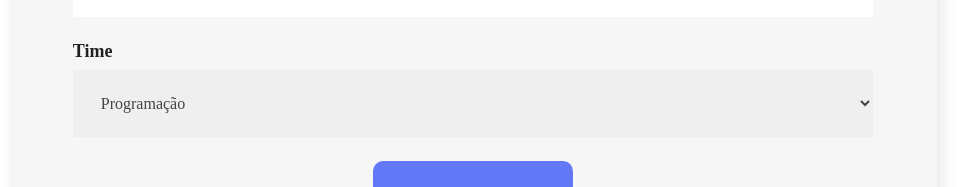
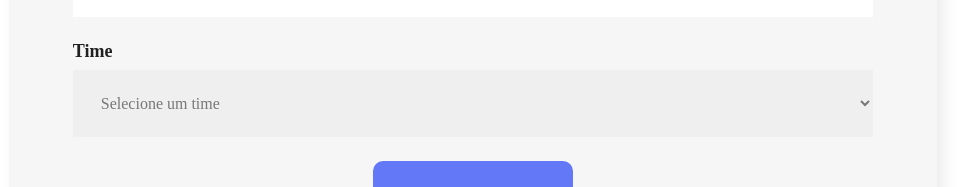
Before and after one commit to adrian-siv/alura-react-organo, a React (Create React App) app: page / in a window 1280 px wide. Shown: the part 830-1017 px from the top of the page, without its empty margins (167-1139 px from the left). Built offline with nearby package versions, Linux system fonts and the light colour scheme; the HTML template or start-up script is replaced by a standard one.

Commit message:
fix: add placeholder option and reset "times" on select

```diff
--- a/src/componentes/Formulario/index.js
+++ b/src/componentes/Formulario/index.js
@@ -9,12 +9,11 @@ const Formulario = ({aoColaboradorCadastrado, titulo, times}) => {
 	const [nome, setNome] = useState('');
 	const [cargo, setCargo] = useState('');
 	const [imagem, setImagem] = useState('');
-	const [time, setTime] = useState('Programação');
+	const [time, setTime] = useState('');
 
 
 	const aoSalvar = (evento) => {
 		evento.preventDefault();
-		console.log(nome, cargo, imagem, time);
 		aoColaboradorCadastrado({
 			nome,
 			cargo,
@@ -24,6 +23,7 @@ const Formulario = ({aoColaboradorCadastrado, titulo, times}) => {
 		setNome("");
 		setCargo("");
 		setImagem("");
+		setTime("");
 	}
 
 	return (
@@ -33,7 +33,7 @@ const Formulario = ({aoColaboradorCadastrado, titulo, times}) => {
 				<CampoTexto valor={nome} aoAlterado={valor => setNome(valor)} required label="Nome" placeholder="Digite seu nome" />
 				<CampoTexto valor={cargo} aoAlterado={valor => setCargo(valor)} required label="Cargo" placeholder="Digite seu cargo" />
 				<CampoTexto valor={imagem} aoAlterado={valor => setImagem(valor)} label="Imagem" placeholder="Digite o endereço da imagem" />
-				<ListaSuspensa valor={time} aoAlterado={valor => setTime(valor)} label="Time" itens={times}/>
+				<ListaSuspensa valor={time} aoAlterado={valor => setTime(valor)} required label="Time" itens={times}/>
 				<Botao>
 					Criar card
 				</Botao>
--- a/src/componentes/ListaSuspensa/ListaSuspensa.css
+++ b/src/componentes/ListaSuspensa/ListaSuspensa.css
@@ -21,3 +21,7 @@
     padding: 24px;
     box-sizing: border-box;
 }
+
+.lista-suspensa select:invalid {
+    color: #777777;
+}
--- a/src/componentes/ListaSuspensa/index.js
+++ b/src/componentes/ListaSuspensa/index.js
@@ -1,6 +1,6 @@
 import "./ListaSuspensa.css";
 
-const ListaSuspensa = ({itens, aoAlterado, label, valor}) => {
+const ListaSuspensa = ({itens, aoAlterado, label, valor, required}) => {
 
     const aoDigitado = (evt) => {
         aoAlterado(evt.target.value);
@@ -9,7 +9,8 @@ const ListaSuspensa = ({itens, aoAlterado, label, valor}) => {
     return (
         <div className="lista-suspensa">
             <label>{label}</label>
-            <select value={valor} onChange={aoDigitado}>
+            <select placeholder="Teste" value={valor} onChange={aoDigitado} required={required}>
+                <option disabled value="">Selecione um time</option>
                 {itens.map(item => <option key={item}>{item}</option>)}
             </select>
         </div>
```
